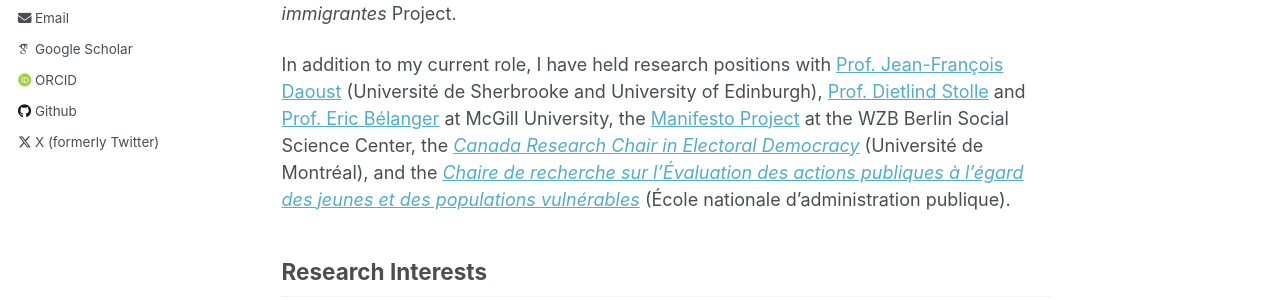
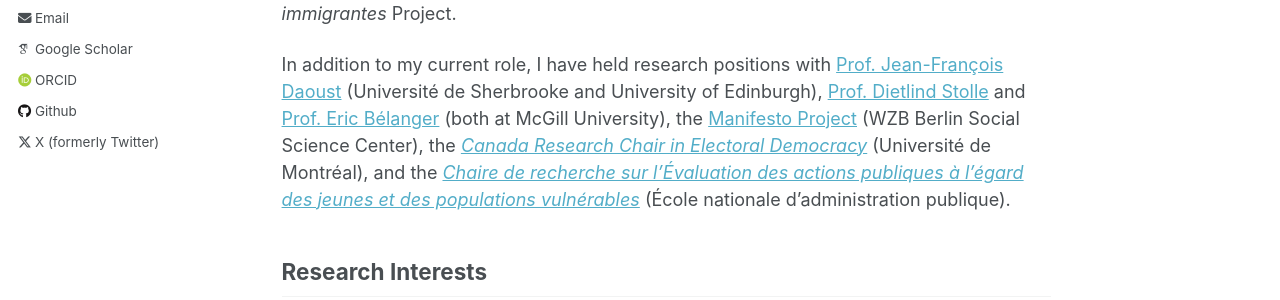
Before and after one commit to ThomasGareau/thomasgareau, a Jekyll site: the page built from _pages/about.md, in a window 1280 px wide and 1385 px high. Shown: the part 493-793 px from the top of the window. Built offline with Jekyll 4.4.1, drawn with Linux system fonts in a browser that asks for light colours; some web fonts are replaced.

```diff
--- a/_pages/about.md
+++ b/_pages/about.md
@@ -13,7 +13,7 @@ Prior to Cornell, I pursued a [Master's degree in Political Science](https://www
 
 I am currently working with [Prof. Valérie-Anne Mahéo](https://www.fss.ulaval.ca/notre-faculte/repertoire-du-personnel/valerie-anne-maheo) (Université Laval) on the  *Programme Accès et Soutien à l’Intégration (PASI) et la pleine participation des personnes immigrantes* Project.
 
-In addition to my current role, I have held research positions with [Prof. Jean-François Daoust](https://www.usherbrooke.ca/politique-appliquee/ecole/personnel/personnel-enseignant/jean-francois-daoust) (Université de Sherbrooke and University of Edinburgh), [Prof. Dietlind Stolle](https://www.mcgill.ca/politicalscience/dietlind-stolle) and [Prof. Eric Bélanger](https://www.mcgill.ca/politicalscience/eric-belanger) at McGill University, the [Manifesto Project](https://manifesto-project.wzb.eu/) at the WZB Berlin Social Science Center, the *[Canada Research Chair in Electoral Democracy](https://www.chairedemocratie.com/)* (Université de Montréal), and the *[Chaire de recherche sur l’Évaluation des actions publiques à l’égard des jeunes et des populations vulnérables](http://crevaj.ca/)* (École nationale d'administration publique).
+In addition to my current role, I have held research positions with [Prof. Jean-François Daoust](https://www.usherbrooke.ca/politique-appliquee/ecole/personnel/personnel-enseignant/jean-francois-daoust) (Université de Sherbrooke and University of Edinburgh), [Prof. Dietlind Stolle](https://www.mcgill.ca/politicalscience/dietlind-stolle) and [Prof. Eric Bélanger](https://www.mcgill.ca/politicalscience/eric-belanger) (both at McGill University), the [Manifesto Project](https://manifesto-project.wzb.eu/) (WZB Berlin Social Science Center), the *[Canada Research Chair in Electoral Democracy](https://www.chairedemocratie.com/)* (Université de Montréal), and the *[Chaire de recherche sur l’Évaluation des actions publiques à l’égard des jeunes et des populations vulnérables](http://crevaj.ca/)* (École nationale d'administration publique).
 
 
 ## Research Interests
```
Also changed, not shown: _pages/publications.md (+1 -1 lines), 1 other file.
